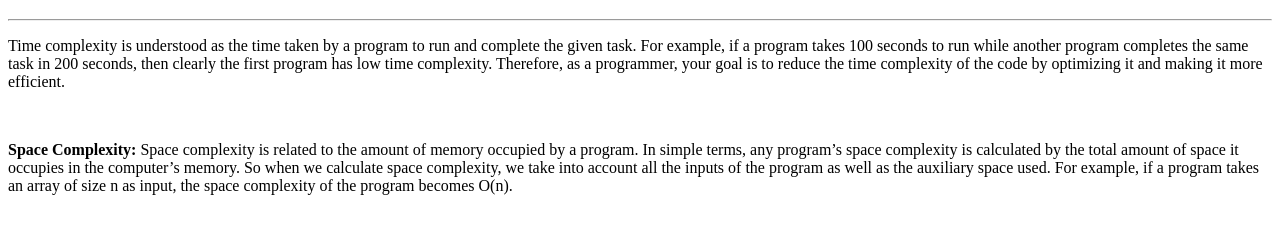
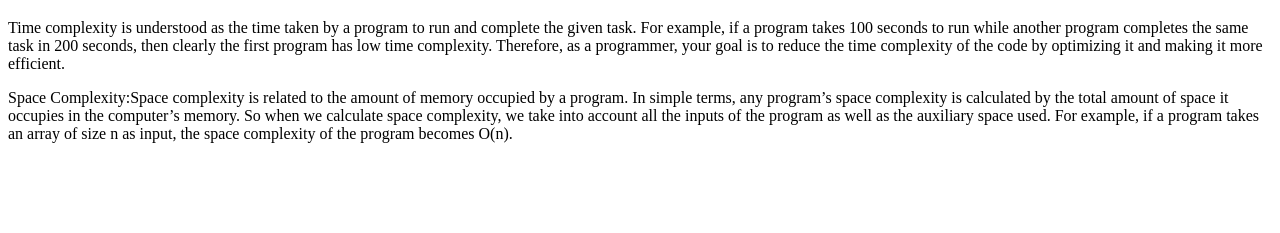
Before and after one commit to acciojob/time-and-space-complexity-pankaj-singh-rajput, a website: page main.html in a window 1280 px wide. Shown: the part 61-294 px from the top of the page. Drawn offline with Linux system fonts and the light colour scheme.

Commit message:
created a submission

```diff
--- a/main.html
+++ b/main.html
@@ -9,10 +9,10 @@
 <body>
 	<!-- the entire body must be written by student -->
 	<h1>Time and Space Complexity</h1>
-	<hr>
+
 	<p>Time complexity is understood as the time taken by a program to run and complete the given task. For example, if a program takes 100 seconds to run while another program completes the same task in 200 seconds, then clearly the first program has low time complexity. Therefore, as a programmer, your goal is to reduce the time complexity of the code by optimizing it and making it more efficient.</p>
-	<br>
-	<p><b>Space Complexity:</b> Space complexity is related to the amount of memory occupied by a program. In simple terms, any program’s space complexity is calculated by the total amount of space it occupies in the computer’s memory. So when we calculate space complexity, we take into account all the inputs of the program as well as the auxiliary space used. For example, if a program takes an array of size n as input, the space complexity of the program becomes O(n).</p>
+
+	<p>Space Complexity:Space complexity is related to the amount of memory occupied by a program. In simple terms, any program’s space complexity is calculated by the total amount of space it occupies in the computer’s memory. So when we calculate space complexity, we take into account all the inputs of the program as well as the auxiliary space used. For example, if a program takes an array of size n as input, the space complexity of the program becomes O(n).</p>
     <script type="text/javascript" src="./script.js">
 </script>
 
```
